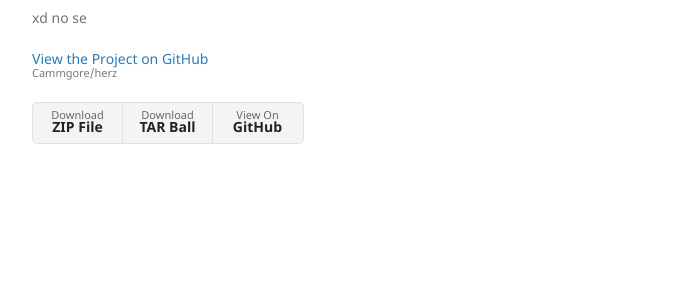
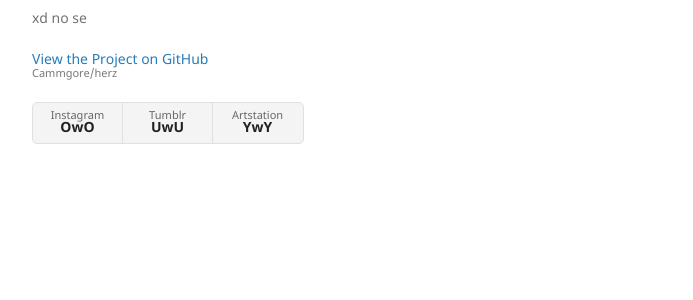
Before and after one commit to Cammgore/herz, a Jekyll site: the page built from another-page.md, in a window 1280 px wide. Shown: the part 317-617 px from the top of the page, without its empty margins (178-871 px from the left). Built offline with Jekyll 4.4.1, drawn with Linux system fonts in a browser that asks for light colours; our own code applies the rules of GitHub Pages for plain Markdown files.

Commit message:
Update default.html

```diff
--- a/_layouts/default.html
+++ b/_layouts/default.html
@@ -32,9 +32,9 @@
 
         {% if site.show_downloads %}
         <ul class="downloads">
-          <li><a href="https://www.instagram.com/camm_gore/">Download <strong>ZIP File</strong></a></li>
-          <li><a href="{{ site.github.tar_url }}">Download <strong>TAR Ball</strong></a></li>
-          <li><a href="{{ site.github.repository_url }}">View On <strong>GitHub</strong></a></li>
+          <li><a href="https://www.instagram.com/camm_gore/"> Instagram <strong> OwO </strong></a></li>
+          <li><a href="http://cammgore.tumblr.com/"> Tumblr <strong> UwU </strong></a></li>
+          <li><a href="https://www.artstation.com/cammgore"> Artstation <strong> YwY </strong></a></li>
         </ul>
         {% endif %}
       </header>
```
